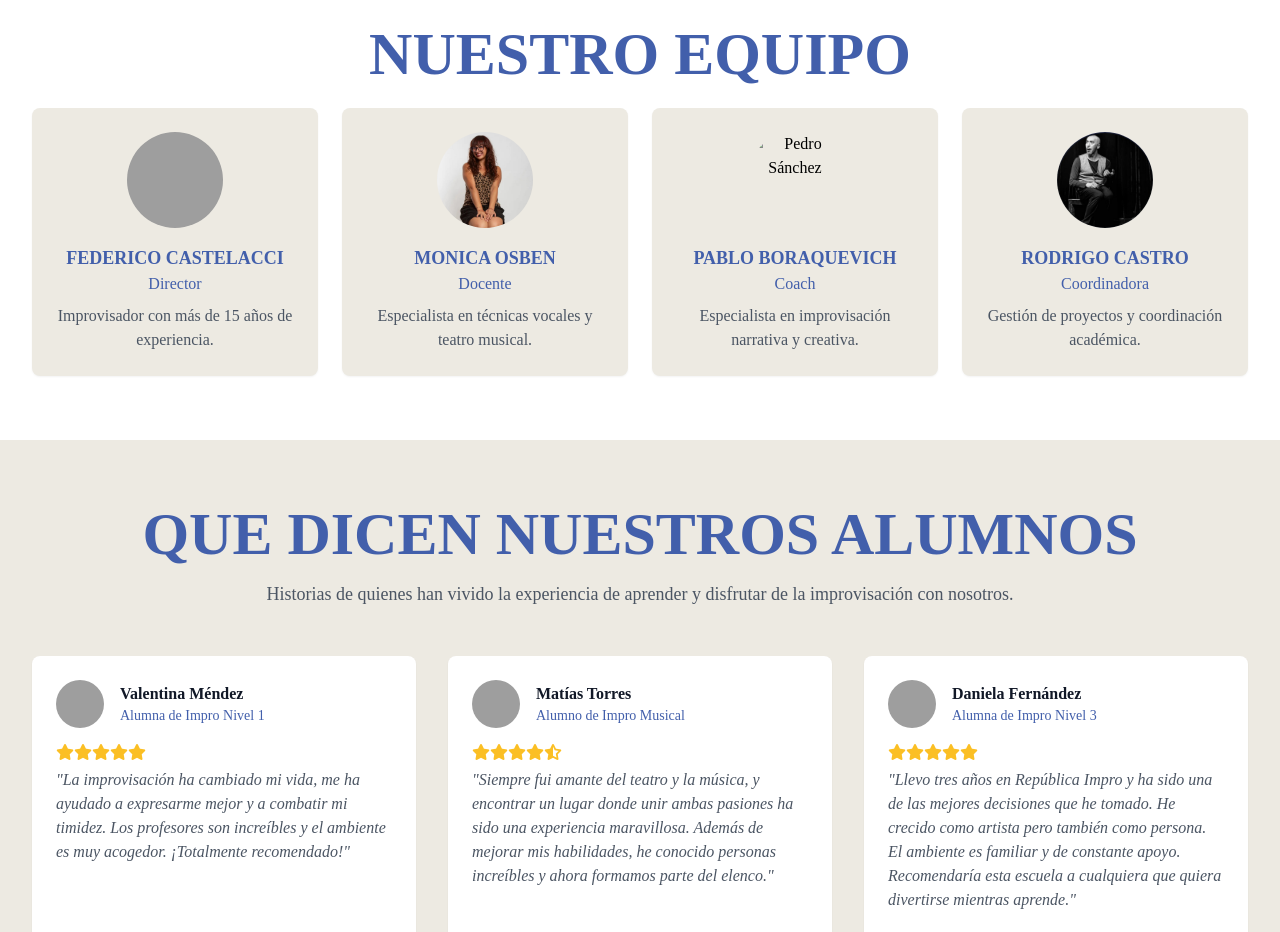
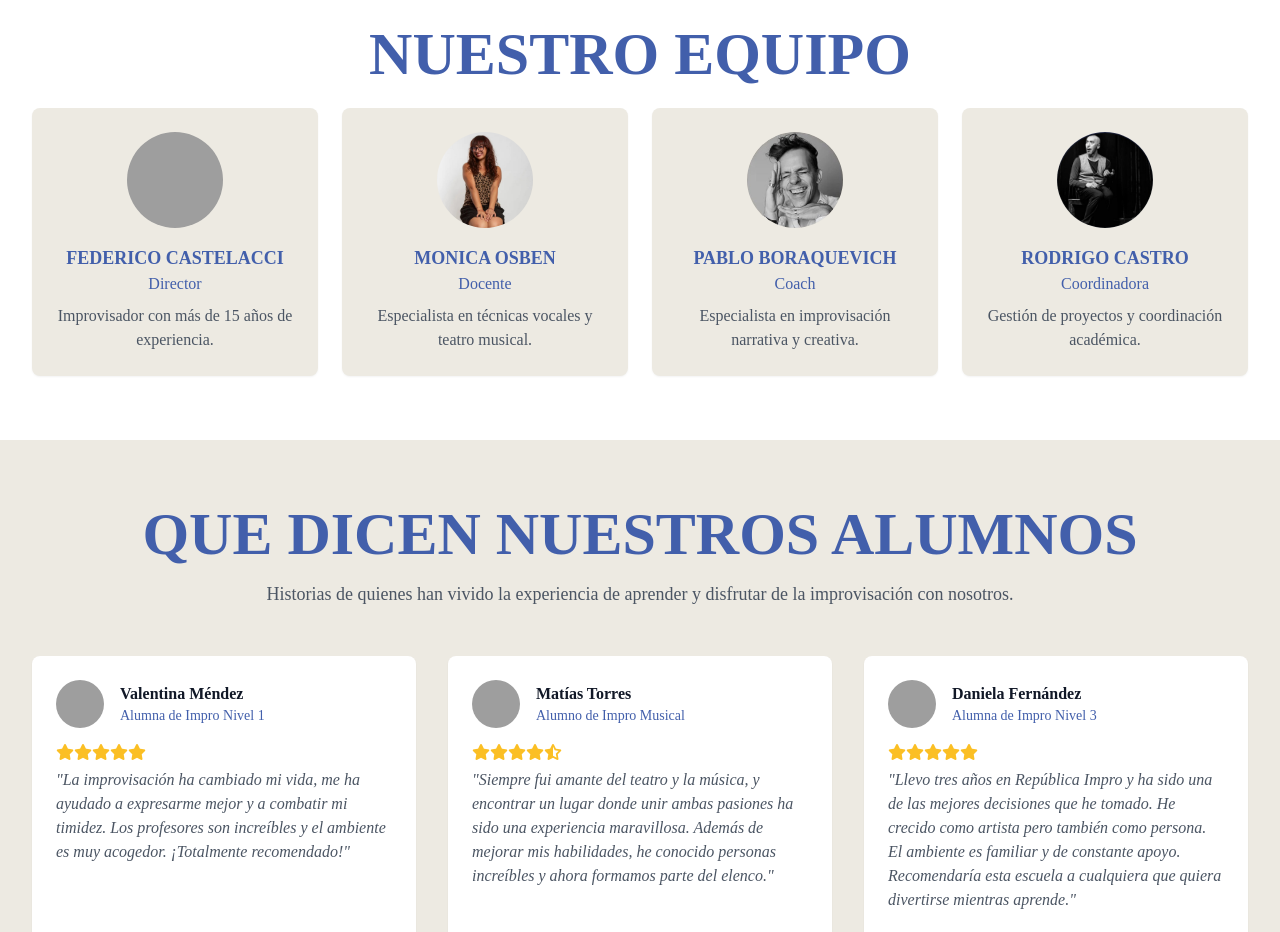
Before and after one commit to RepublicaImpro/RepublicadelaImpro, a plain HTML site: page index.html in a window 1280 px wide. Shown: the part 2800-3732 px from the top of the page. Drawn offline with nearby package versions, Linux system fonts and the light colour scheme; grey boxes are pictures that could not be loaded; a small style sheet from the web is missing; files whose address does not match are found by name.

Commit message:
index.html

```diff
--- a/index.html
+++ b/index.html
@@ -853,7 +853,7 @@
 
                     <!-- Profesor 3 -->
                     <div class="professor-card bg-gray-50 p-6 rounded-lg shadow-sm text-center">
-                        <img src="assets/Pablo Boraquevich.jpg" alt="Pedro Sánchez" class="w-24 h-24 rounded-full mx-auto mb-4 object-cover">
+                        <img src="https://github.com/RepublicaImpro/RepublicadelaImpro/blob/main/Pablo%20Boraquevich.jpg" alt="Pedro Sánchez" class="w-24 h-24 rounded-full mx-auto mb-4 object-cover">
                         <h4 class="text-lg font-bold --color-2">PABLO BORAQUEVICH</h4>
                         <p class="text-blue-600">Coach</p>
                         <p class="text-gray-600 mt-2">Especialista en improvisación narrativa y creativa.</p>
```
